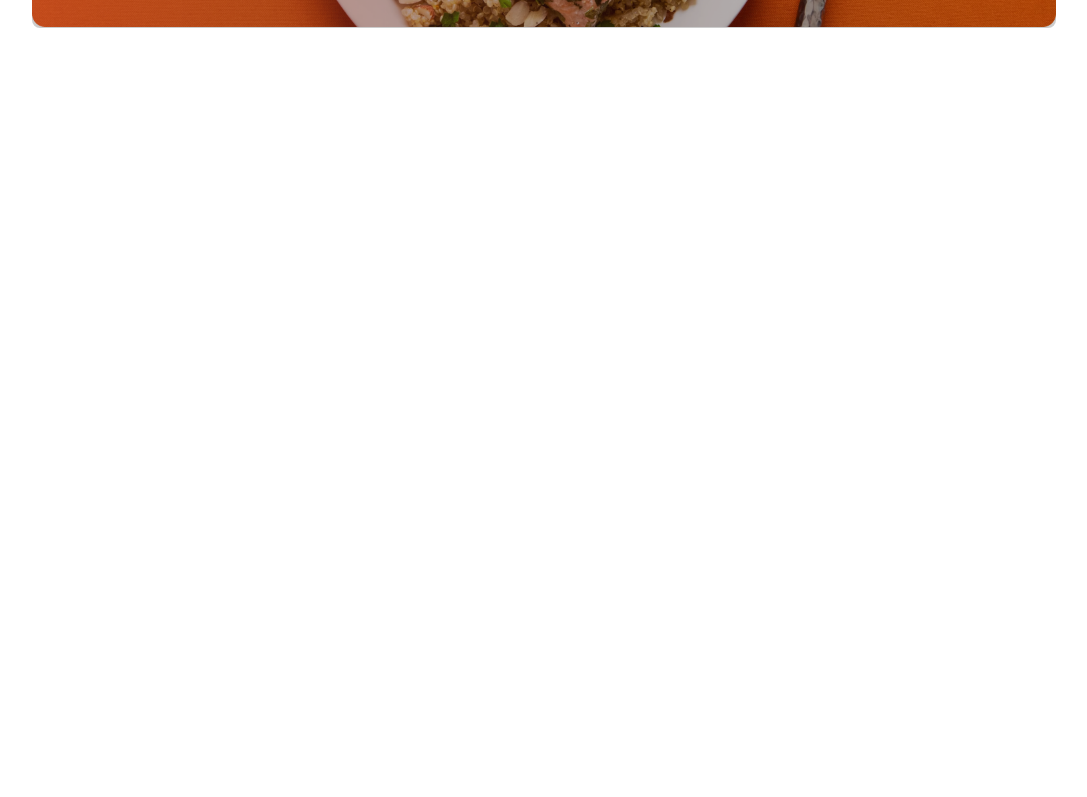
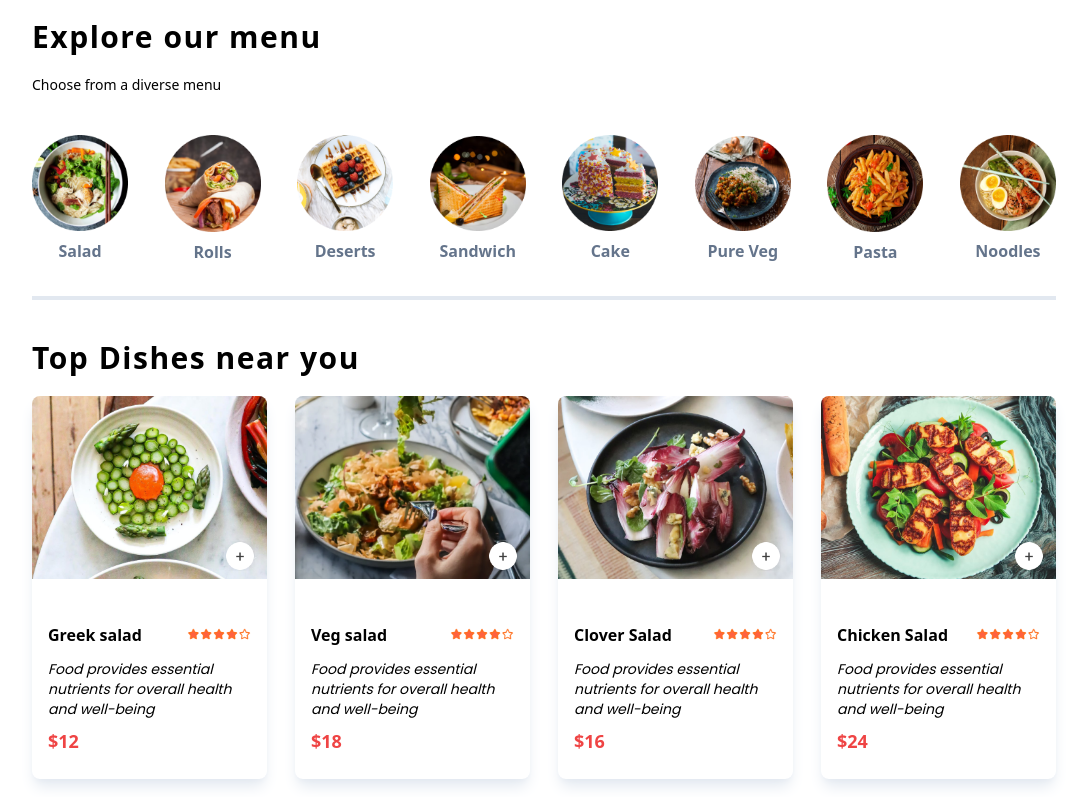
Before and after one commit to shaswat08/food-delivery-app, a React (Vite) app in the folder frontend/: page / in a window 1280 px wide. Shown: the part 611-1408 px from the top of the page, without its empty margins (96-1183 px from the left). Before the commit the page ends 800 px from the top, so only its background shows below. Built offline with nearby package versions, Linux system fonts and the light colour scheme.

Commit message:
Configured Explore menu and Food display component

```diff
--- a/frontend/src/App.jsx
+++ b/frontend/src/App.jsx
@@ -7,7 +7,7 @@ import PlaceOrder from "./pages/PlaceOrder";
 
 const App = () => {
   return (
-    <div>
+    <div className="w-[80%] m-auto">
       <NavBar />
       <Routes>
         <Route path="/" element={<Home />} />
--- /dev/null
+++ b/frontend/src/components/ExploreMenu.jsx
@@ -0,0 +1,36 @@
+import React from "react";
+import { menu_list } from "../assets/assets";
+import "../index.css";
+
+const ExploreMenu = ({ category, setCategory }) => {
+  return (
+    <div className="flex flex-col gap-5">
+      <h1 className="text-3xl tracking-wider font-bold">Explore our menu</h1>
+      <p className="max-w-[60%] break-words text-sm ">
+        Choose from a diverse menu
+      </p>
+      <div className="flex gap-8 items-center justify-between text-center mt-5 overflow-x-scroll scrollbar-hidden">
+        {menu_list.map((item, index) => (
+          <div
+            onClick={() => setCategory((c) => (c = item.menu_name))}
+            key={index}
+          >
+            <img
+              className={`w-[7.5vw] min-w-[80px] cursor-pointer ${
+                category === item.menu_name &&
+                "border-2 border-red-600 rounded-full p-[2px]"
+              }`}
+              src={item.menu_image}
+            />
+            <p className="mt-2 text-md font-semibold text-slate-500">
+              {item.menu_name}
+            </p>
+          </div>
+        ))}
+      </div>
+      <hr className="mt-3 h-1 bg-slate-200 border-none" />
+    </div>
+  );
+};
+
+export default ExploreMenu;
--- /dev/null
+++ b/frontend/src/components/FoodDisplay.jsx
@@ -0,0 +1,23 @@
+import React, { useContext } from "react";
+import { GlobalContext } from "../context/StoreContext";
+import FoodDisplayList from "./FoodDisplayList";
+
+const FoodDisplay = ({ category }) => {
+  const { food_list } = useContext(GlobalContext);
+  return (
+    <div className="flex flex-col justify-start gap-5">
+      <div className="mt-10 ">
+        <h1 className="text-3xl font-bold tracking-wider">
+          Top Dishes near you
+        </h1>
+      </div>
+      <div className="grid grid-cols-4 gap-7">
+        {food_list.map((item) => (
+          <FoodDisplayList item={item} />
+        ))}
+      </div>
+    </div>
+  );
+};
+
+export default FoodDisplay;
--- /dev/null
+++ b/frontend/src/components/FoodDisplayList.jsx
@@ -0,0 +1,49 @@
+import React, { useEffect, useState } from "react";
+import { assets } from "../assets/assets";
+
+const FoodDisplayList = ({ item }) => {
+  const [itemCounter, setItemCounter] = useState(0);
+
+  useEffect(() => {
+    console.log(itemCounter);
+  }, [itemCounter]);
+  return (
+    <div className="w-[100%] m-auto rounded-lg shadow-lg shadow-slate-200 animate-fadeIn">
+      <div className="relative">
+        <img src={item.image} className="w-[100%] rounded-t-lg" />
+        {!itemCounter ? (
+          <img
+            src={assets.add_icon_white}
+            className="absolute right-3 bottom-2 size-[30px] cursor-pointer"
+            onClick={() => setItemCounter((prevCount) => prevCount + 1)}
+          />
+        ) : (
+          <div className="absolute left-14 -bottom-9 size-[30px] cursor-pointer flex gap-2">
+            <img
+              onClick={() => setItemCounter((prevCount) => prevCount - 1)}
+              src={assets.remove_icon_red}
+            />
+            <p> {itemCounter} </p>
+            <img
+              onClick={() => setItemCounter((prevCount) => prevCount + 1)}
+              src={assets.add_icon_green}
+            />
+          </div>
+        )}
+      </div>
+      <div className="p-4 mt-7">
+        <div className="flex justify-between items-center mb-3">
+          <p className="text-md font-semibold">{item.name}</p>
+          <img className="w-16" src={assets.rating_starts} />
+        </div>
+        <p className="text-sm font-poppins italic ">{item.description}</p>
+        <p className="my-2 text-red-500 text-lg font-bold">
+          <span>$</span>
+          {item.price}
+        </p>
+      </div>
+    </div>
+  );
+};
+
+export default FoodDisplayList;
--- a/frontend/src/components/Header.jsx
+++ b/frontend/src/components/Header.jsx
@@ -2,8 +2,7 @@ import React from "react";
 
 const Header = () => {
   return (
-    <div className="h-[34vw] w-[80%] my-10 mx-auto bg-[url('/header_img.png')] bg-contain bg-no-repeat relative">
-      <div className="absolute inset-0 bg-black opacity-20 rounded-lg"></div>
+    <div className="h-[32vw] my-8 mx-auto bg-[url('/header_img.png')] bg-cover bg-center relative">
       <div className="absolute flex flex-col items-start gap-5 max-w-[50%] bottom-[10%] left-[8vw] animate-fadeIn">
         <h1 className="text-5xl font-bold text-slate-200">
           Order your favourite food here
--- a/frontend/src/components/NavBar.jsx
+++ b/frontend/src/components/NavBar.jsx
@@ -5,7 +5,7 @@ const NavBar = () => {
   const [menu, setMenu] = useState("home");
 
   return (
-    <div className="py-8 px-20 flex justify-between items-center">
+    <div className="py-7 px-15 flex justify-between items-center">
       <img className="h-[100px] w-[200px] object-cover" src={assets.logo} />
       <ul className="flex items-center gap-4 font-poppins text-md text-slate-500">
         <li
--- /dev/null
+++ b/frontend/src/context/StoreContext.jsx
@@ -0,0 +1,12 @@
+import { createContext } from "react";
+import { food_list } from "../assets/assets";
+
+export const GlobalContext = createContext(null);
+
+export const GlobalState = ({ children }) => {
+
+    const contextValue = {
+        food_list
+    }
+  return <GlobalContext.Provider value={contextValue}> {children} </GlobalContext.Provider>;
+};
--- a/frontend/src/index.css
+++ b/frontend/src/index.css
@@ -1,3 +1,9 @@
 @tailwind base;
 @tailwind components;
 @tailwind utilities;
+
+@layer utilities {
+    .scrollbar-hidden::-webkit-scrollbar{
+        display: none;
+    }
+}
--- a/frontend/src/main.jsx
+++ b/frontend/src/main.jsx
@@ -3,11 +3,14 @@ import { createRoot } from "react-dom/client";
 import App from "./App.jsx";
 import "./index.css";
 import { BrowserRouter } from "react-router-dom";
+import { GlobalState } from "./context/StoreContext.jsx";
 
 createRoot(document.getElementById("root")).render(
   <StrictMode>
     <BrowserRouter>
-      <App />
+      <GlobalState>
+        <App />
+      </GlobalState>
     </BrowserRouter>
   </StrictMode>
 );
--- a/frontend/src/pages/Home.jsx
+++ b/frontend/src/pages/Home.jsx
@@ -1,10 +1,15 @@
-import React from "react";
+import React, { useState } from "react";
 import Header from "../components/Header";
+import ExploreMenu from "../components/ExploreMenu";
+import FoodDisplay from "../components/FoodDisplay";
 
 const Home = () => {
+  const [category, setCategory] = useState("all");
   return (
     <div>
       <Header />
+      <ExploreMenu category={category} setCategory={setCategory} />
+      <FoodDisplay category={category} />
     </div>
   );
 };
```
